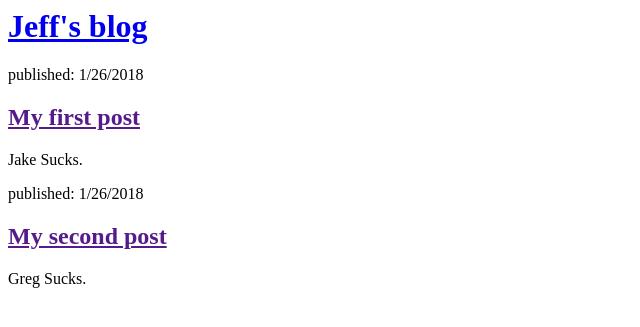
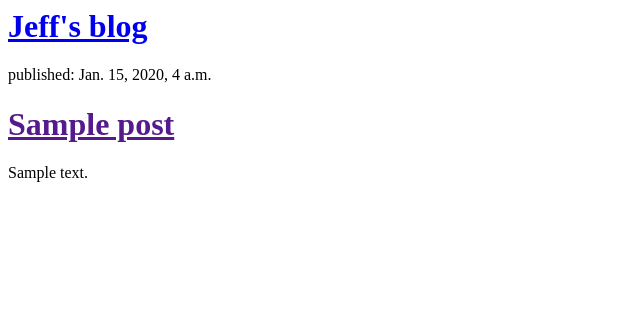
Before and after one commit to JeffLoach/my-first-blog, a Django app: template blog/templates/blog/post_list.html in a window 1280 px wide. Shown: the top 327 px of the page, without its empty margins (0-640 px from the left). Run offline with Django 3.2, Linux system fonts and the light colour scheme; the template is opened without the code that fills it: values that come from a table or form of the project are taken from there, others are empty; tables that the repository leaves empty hold one stand-in row (values such as "Sample post").

Commit message:
Modified tempaltes to display posts from database

```diff
--- a/blog/templates/blog/post_list.html
+++ b/blog/templates/blog/post_list.html
@@ -7,16 +7,12 @@
             <h1><a href="/">Jeff's blog</a></h1>
         </div>
 
-        <div>
-            <p>published: 1/26/2018</p>
-            <h2><a href="">My first post</a></h2>
-            <p>Jake Sucks.</p>
-        </div>
-
-        <div>
-            <p>published: 1/26/2018</p>
-            <h2><a href="">My second post</a></h2>
-            <p>Greg Sucks.</p>
-        </div>
+        {% for post in posts %}
+            <div>
+                <p>published: {{ post.published_date }}</p>
+                <h1><a href="">{{ post.title }}</a></h1>
+                <p>{{ post.text|linebreaksbr }}</p>
+            </div>
+        {% endfor %}
     </body>
 </html>
--- a/blog/views.py
+++ b/blog/views.py
@@ -1,5 +1,8 @@
 from django.shortcuts import render
+from django.utils import timezone
+from .models import Post
 
 # Create your views here.
 def post_list(request):
-	return render(request, 'blog/post_list.html', {})
+	posts = Post.objects.filter(published_date__lte=timezone.now()).order_by('published_date')
+	return render(request, 'blog/post_list.html', {'posts':posts})
```
